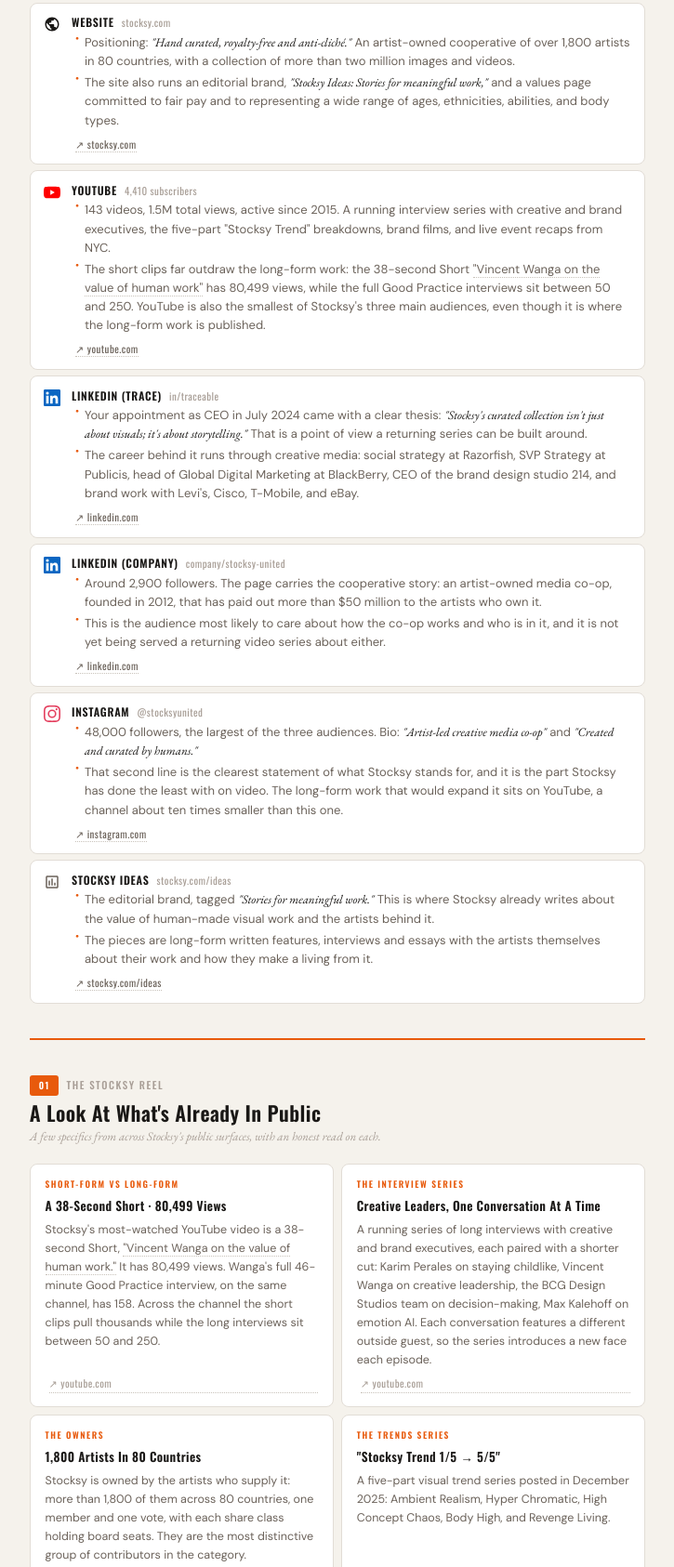
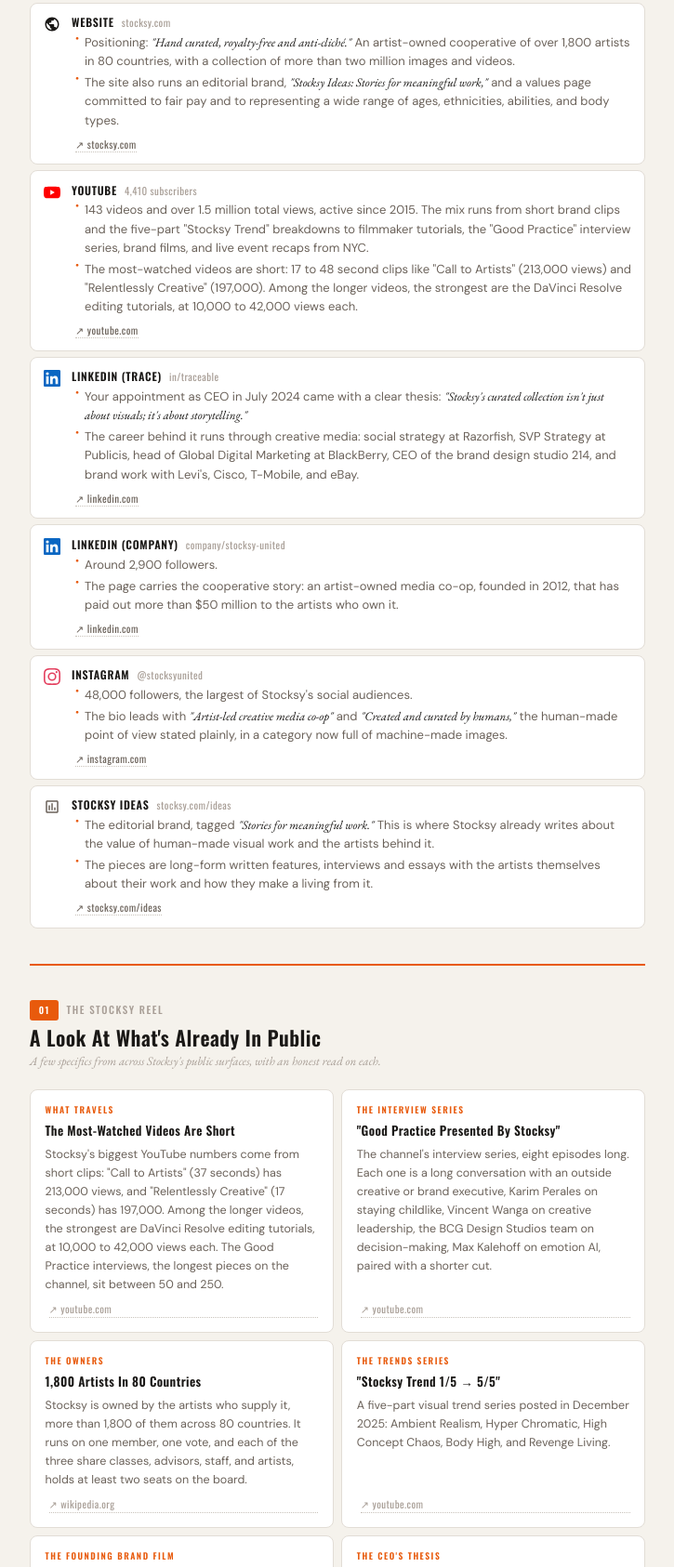
Before and after one commit to TalexMedia/stocksy-strategy, a plain HTML site: page index.html in a window 1280 px wide. Shown: the part 1870-3556 px from the top of the page at 93% size, without its empty margins (277-1002 px from the left). Drawn offline with nearby package versions, Linux system fonts and the light colour scheme.

Commit message:
Full Section 01 rewrite on verified YouTube data

```diff
--- a/index.html
+++ b/index.html
@@ -478,8 +478,8 @@
         </div>
         <div class="channel-snippet">
           <ul>
-            <li>143 videos, 1.5M total views, active since 2015. A running interview series with creative and brand executives, the five-part "Stocksy Trend" breakdowns, brand films, and live event recaps from NYC.</li>
-            <li>The short clips far outdraw the long-form work: the 38-second Short <a href="https://www.youtube.com/watch?v=3N-YGT3ft7g" target="_blank" rel="noopener">"Vincent Wanga on the value of human work"</a> has 80,499 views, while the full Good Practice interviews sit between 50 and 250. YouTube is also the smallest of Stocksy's three main audiences, even though it is where the long-form work is published.</li>
+            <li>143 videos and over 1.5 million total views, active since 2015. The mix runs from short brand clips and the five-part "Stocksy Trend" breakdowns to filmmaker tutorials, the "Good Practice" interview series, brand films, and live event recaps from NYC.</li>
+            <li>The most-watched videos are short: 17 to 48 second clips like "Call to Artists" (213,000 views) and "Relentlessly Creative" (197,000). Among the longer videos, the strongest are the DaVinci Resolve editing tutorials, at 10,000 to 42,000 views each.</li>
           </ul>
           <a class="source-link" href="https://www.youtube.com/channel/UC9oXr8jDlHse3zu3Ut_pqag" target="_blank" rel="noopener">youtube.com</a>
         </div>
@@ -501,7 +501,7 @@
         </div>
         <div class="channel-snippet">
           <ul>
-            <li>Your appointment as CEO in July 2024 came with a clear thesis: <em>"Stocksy's curated collection isn't just about visuals; it's about storytelling."</em> That is a point of view a returning series can be built around.</li>
+            <li>Your appointment as CEO in July 2024 came with a clear thesis: <em>"Stocksy's curated collection isn't just about visuals; it's about storytelling."</em></li>
             <li>The career behind it runs through creative media: social strategy at Razorfish, SVP Strategy at Publicis, head of Global Digital Marketing at BlackBerry, CEO of the brand design studio 214, and brand work with Levi's, Cisco, T-Mobile, and eBay.</li>
           </ul>
           <a class="source-link" href="https://www.linkedin.com/in/traceable/" target="_blank" rel="noopener">linkedin.com</a>
@@ -521,8 +521,8 @@
         </div>
         <div class="channel-snippet">
           <ul>
-            <li>Around 2,900 followers. The page carries the cooperative story: an artist-owned media co-op, founded in 2012, that has paid out more than $50 million to the artists who own it.</li>
-            <li>This is the audience most likely to care about how the co-op works and who is in it, and it is not yet being served a returning video series about either.</li>
+            <li>Around 2,900 followers.</li>
+            <li>The page carries the cooperative story: an artist-owned media co-op, founded in 2012, that has paid out more than $50 million to the artists who own it.</li>
           </ul>
           <a class="source-link" href="https://www.linkedin.com/company/stocksy-united" target="_blank" rel="noopener">linkedin.com</a>
         </div>
@@ -541,8 +541,8 @@
         </div>
         <div class="channel-snippet">
           <ul>
-            <li>48,000 followers, the largest of the three audiences. Bio: <em>"Artist-led creative media co-op"</em> and <em>"Created and curated by humans."</em></li>
-            <li>That second line is the clearest statement of what Stocksy stands for, and it is the part Stocksy has done the least with on video. The long-form work that would expand it sits on YouTube, a channel about ten times smaller than this one.</li>
+            <li>48,000 followers, the largest of Stocksy's social audiences.</li>
+            <li>The bio leads with <em>"Artist-led creative media co-op"</em> and <em>"Created and curated by humans,"</em> the human-made point of view stated plainly, in a category now full of machine-made images.</li>
           </ul>
           <a class="source-link" href="https://www.instagram.com/stocksyunited/" target="_blank" rel="noopener">instagram.com</a>
         </div>
@@ -596,23 +596,23 @@
   <div class="reel-grid">
 
     <div class="reel-card">
-      <div class="reel-eyebrow">Short-Form vs Long-Form</div>
-      <div class="reel-title">A 38-Second Short · 80,499 Views</div>
-      <div class="reel-body">Stocksy's most-watched YouTube video is a 38-second Short, <a href="https://www.youtube.com/watch?v=3N-YGT3ft7g" target="_blank" rel="noopener">"Vincent Wanga on the value of human work."</a> It has 80,499 views. Wanga's full 46-minute Good Practice interview, on the same channel, has 158. Across the channel the short clips pull thousands while the long interviews sit between 50 and 250.</div>
-      <a class="source-link" href="https://www.youtube.com/watch?v=3N-YGT3ft7g" target="_blank" rel="noopener">youtube.com</a>
+      <div class="reel-eyebrow">What Travels</div>
+      <div class="reel-title">The Most-Watched Videos Are Short</div>
+      <div class="reel-body">Stocksy's biggest YouTube numbers come from short clips: "Call to Artists" (37 seconds) has 213,000 views, and "Relentlessly Creative" (17 seconds) has 197,000. Among the longer videos, the strongest are DaVinci Resolve editing tutorials, at 10,000 to 42,000 views each. The Good Practice interviews, the longest pieces on the channel, sit between 50 and 250.</div>
+      <a class="source-link" href="https://www.youtube.com/@StocksyUnited/videos" target="_blank" rel="noopener">youtube.com</a>
     </div>
 
     <div class="reel-card">
       <div class="reel-eyebrow">The Interview Series</div>
-      <div class="reel-title">Creative Leaders, One Conversation At A Time</div>
-      <div class="reel-body">A running series of long interviews with creative and brand executives, each paired with a shorter cut: Karim Perales on staying childlike, Vincent Wanga on creative leadership, the BCG Design Studios team on decision-making, Max Kalehoff on emotion AI. Each conversation features a different outside guest, so the series introduces a new face each episode.</div>
+      <div class="reel-title">"Good Practice Presented By Stocksy"</div>
+      <div class="reel-body">The channel's interview series, eight episodes long. Each one is a long conversation with an outside creative or brand executive, Karim Perales on staying childlike, Vincent Wanga on creative leadership, the BCG Design Studios team on decision-making, Max Kalehoff on emotion AI, paired with a shorter cut.</div>
       <a class="source-link" href="https://www.youtube.com/channel/UC9oXr8jDlHse3zu3Ut_pqag" target="_blank" rel="noopener">youtube.com</a>
     </div>
 
     <div class="reel-card">
       <div class="reel-eyebrow">The Owners</div>
       <div class="reel-title">1,800 Artists In 80 Countries</div>
-      <div class="reel-body">Stocksy is owned by the artists who supply it: more than 1,800 of them across 80 countries, one member and one vote, with each share class holding board seats. They are the most distinctive group of contributors in the category.</div>
+      <div class="reel-body">Stocksy is owned by the artists who supply it, more than 1,800 of them across 80 countries. It runs on one member, one vote, and each of the three share classes, advisors, staff, and artists, holds at least two seats on the board.</div>
       <a class="source-link" href="https://en.wikipedia.org/wiki/Stocksy_United" target="_blank" rel="noopener">wikipedia.org</a>
     </div>
 
@@ -633,14 +633,14 @@
     <div class="reel-card">
       <div class="reel-eyebrow">The CEO's Thesis</div>
       <div class="reel-title">"It's About Storytelling"</div>
-      <div class="reel-body">From your appointment as CEO: <em>"Stocksy's curated collection isn't just about visuals; it's about storytelling."</em> Behind that line is a 30-year creative-media career, from Razorfish and Publicis to BlackBerry and a brand design studio you ran. Both the thesis and the career behind it are already on the public record, in your own words.</div>
+      <div class="reel-body">From your appointment as CEO: <em>"Stocksy's curated collection isn't just about visuals; it's about storytelling."</em> Behind that line is a career in creative media, from Razorfish and Publicis to BlackBerry and the brand design studio 214 you ran. Both the thesis and the career behind it are on the public record, in your own words.</div>
       <a class="source-link" href="https://www.prnewswire.com/news-releases/stocksy-welcomes-new-ceo-trace-cohen-to-lead-visual-media-transformation-302202761.html" target="_blank" rel="noopener">prnewswire.com</a>
     </div>
 
     <div class="reel-card" style="grid-column:1/-1">
       <div class="reel-eyebrow">The Audience Gap</div>
       <div class="reel-title">48,000 On Instagram, 4,410 On YouTube</div>
-      <div class="reel-body">Instagram carries 48,000 followers behind the line <em>"Created and curated by humans."</em> YouTube, where Stocksy publishes its long-form films and interviews, carries 4,410. So the long-form work reaches the smallest of the three audiences. The one video that has broken 80,000 views there is a short-form clip, not one of the interviews.</div>
+      <div class="reel-body">Stocksy publishes its long-form films and interviews on YouTube, which has 4,410 subscribers. Its largest social audience is on Instagram, at 48,000 followers, more than ten times the size. So the longer work reaches the smaller of the two audiences.</div>
       <a class="source-link" href="https://www.instagram.com/stocksyunited/" target="_blank" rel="noopener">instagram.com</a>
     </div>
 
```
